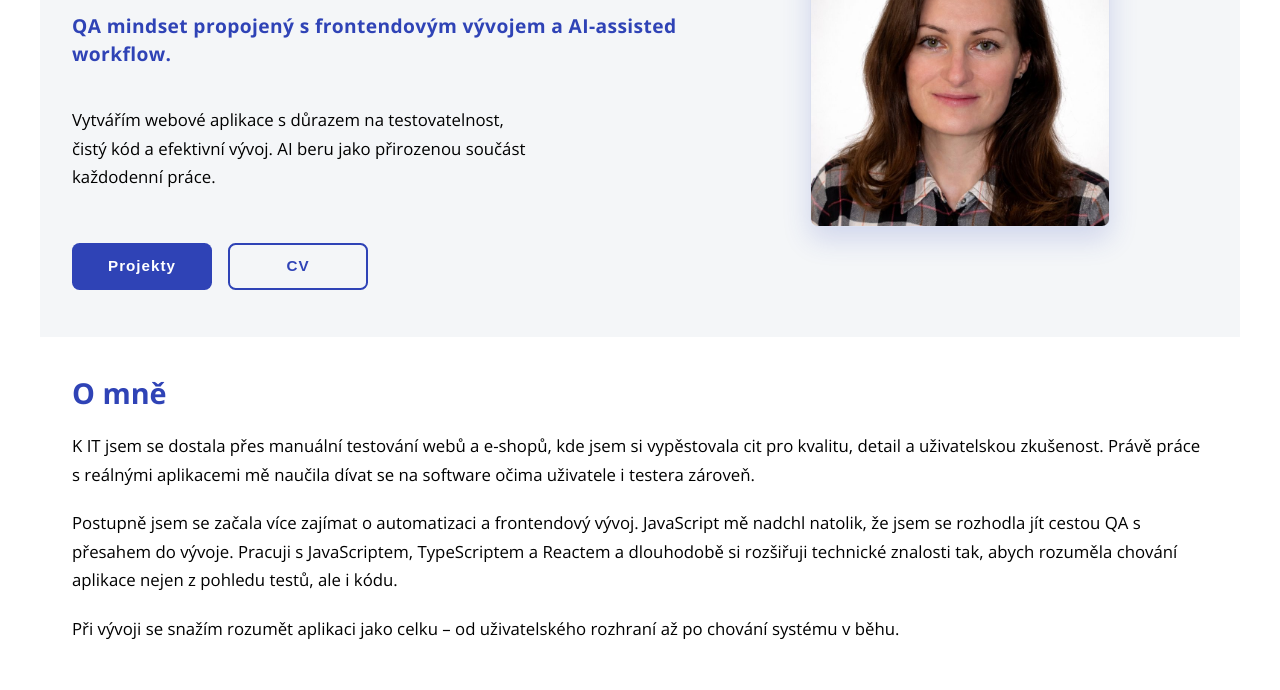
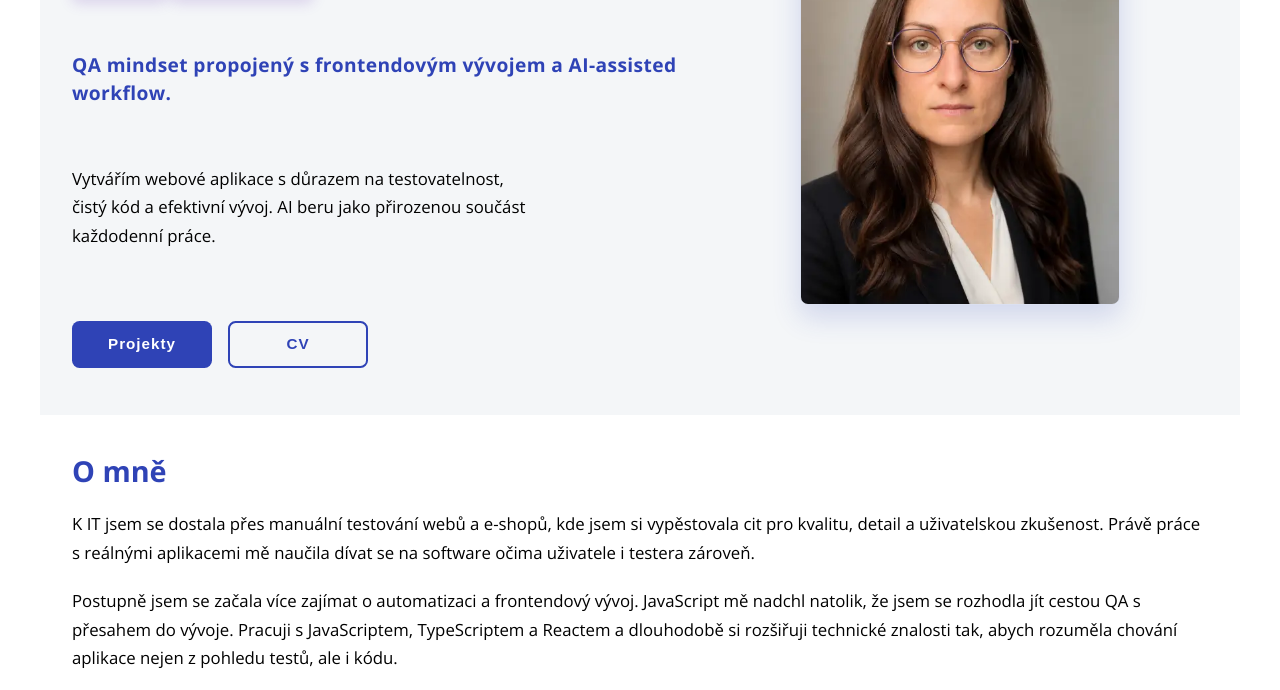
Before and after one commit to icirova/personal-page, an Eleventy site: page index.html in a window 1280 px wide. Shown: the part 219-909 px from the top of the page. Built offline with nearby package versions, Linux system fonts and the light colour scheme; Eleventy itself is replaced by a stand-in of ours; files that its build step writes are made by us from their sources.

Commit message:
Update homepage profile photo

```diff
--- a/index.html
+++ b/index.html
@@ -29,10 +29,11 @@ každodenní práce.  </p>
   </div>
 
   <img
-    src="/images/pro_up.webp"
+    src="/images/prof.webp"
     alt="profilové foto"
     class="hero__image"
-    width="300px"
+    width="320"
+    height="400"
   />
 </section>
 
--- a/sass/pages/_index.scss
+++ b/sass/pages/_index.scss
@@ -121,6 +121,11 @@
         display: none;
         margin: variables.$double-spacer auto 0;
         border-radius: variables.$half-spacer;
+        width: min(100%, 320px);
+        height: 400px;
+        aspect-ratio: 4 / 5;
+        object-fit: cover;
+        object-position: 72% 35%;
         max-width: 100%;
         border: 1px solid rgba(variables.$color-accent, 0.12);
         box-shadow: 0 12px 28px rgba(variables.$color-accent, 0.18);
```
Also changed, not shown: css/main.css, images/prof.png (deleted), images/prof.webp (added), 1 other file.
